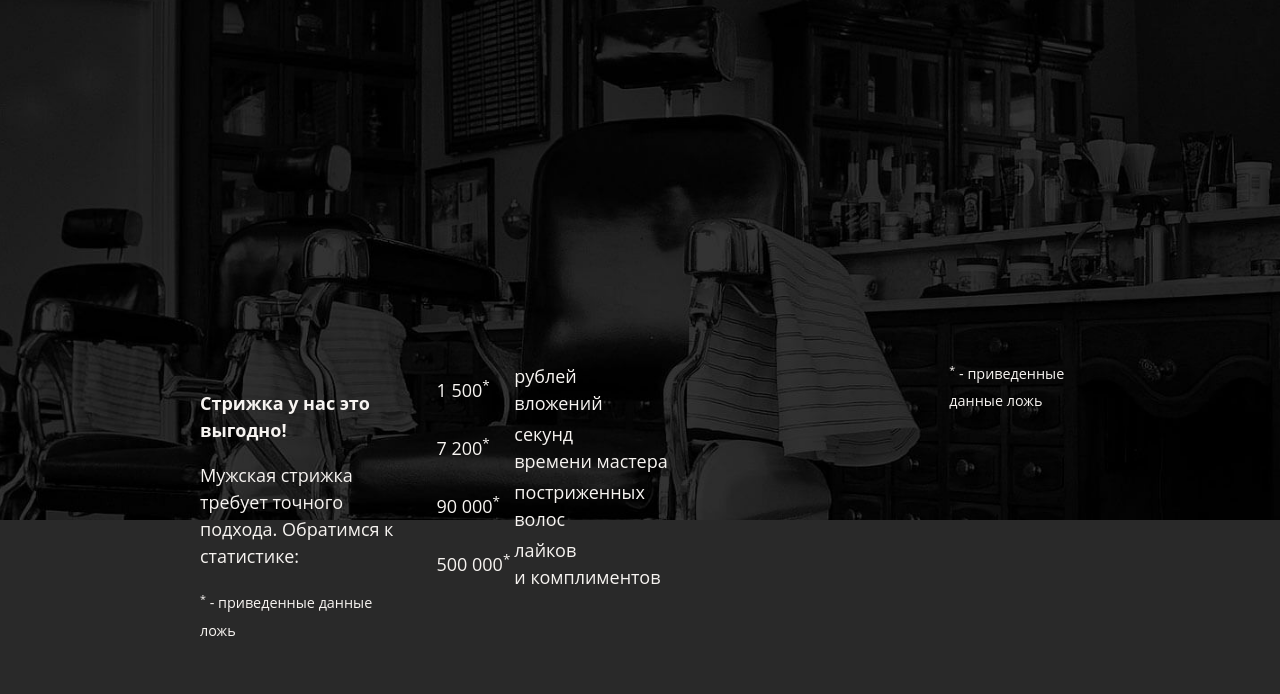
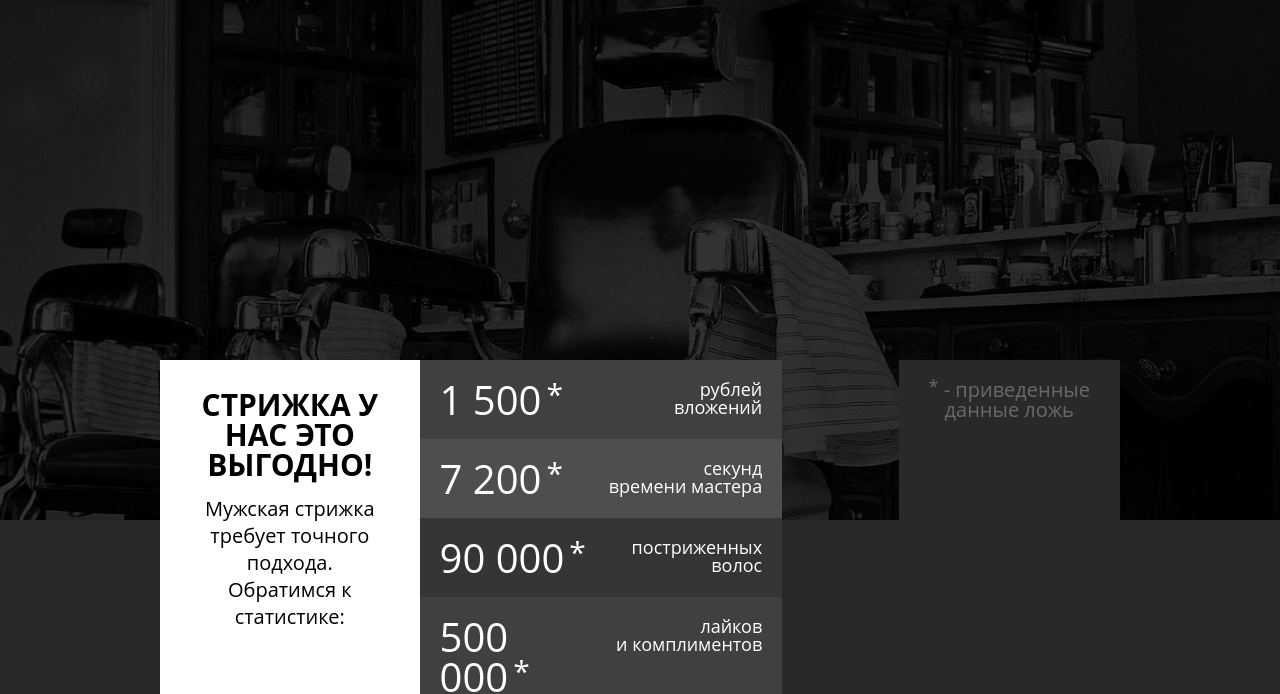
Before and after one commit to denikeev/barbershop-adaptive, a website: page source/index.html in a window 1280 px wide. Shown: the part 272-966 px from the top of the page. Drawn offline with nearby package versions, Linux system fonts and the light colour scheme.

Commit message:
Save перед заменой шрифтов

```diff
--- a/source/sass/blocks/stats.scss
+++ b/source/sass/blocks/stats.scss
@@ -8,10 +8,107 @@
   padding-right: 40px;
   padding-bottom: 25px;
   padding-left: 40px;
+
+  color: #000000;
+
+  background-color: #ffffff;
+}
+
+.stats__slogan {
+  display: block;
+  margin-bottom: 15px;
+
+  font-size: 30px;
+  line-height: 30px;
+  font-weight: bold;
+  text-align: center;
+  text-transform: uppercase;
+}
+
+.stats__intro {
+  margin: 0;
+
+  font-size: 20px;
+  line-height: 27px;
+  text-align: center;
+}
+
+.stats__legend {
+  display: block;
+
+  font-size: 20px;
+  line-height: 20px;
+}
+
+.stats__legend--bottom {
+  padding-top: 20px;
+  padding-bottom: 14px;
+
+  text-align: center;
+  color: rgba(255, 255, 255, 0.3);
+
+  background-color: $bg-darkgrey;
+}
+
+.stats__legend--top {
+  display: none;
+}
+
+.stats__legend sup {
+  top: -0.25em;
+
+  font-size: 90%;
 }
 
 .stats__list {
   width: 100%;
+
+  border-collapse: collapse;
+}
+
+.stats__list tr {
+  color: #ffffff;
+
+  background-color: #404040;
+  &:nth-child(2) {
+    background-color: #4e4e4e;
+  }
+  &:nth-child(3) {
+    background-color: #353535;
+  }
+  &:nth-child(4) {
+    background-color: #404040;
+  }
+}
+
+.stats__value,
+.stats__field {
+  width: 50%;
+  padding: 20px;
+  padding-bottom: 19px;
+
+  vertical-align: top;
+}
+
+.stats__value {
+  padding-right: 0;
+
+  font-size: 40px;
+  line-height: 40px;
+}
+
+.stats__value sup {
+  top: -0.35em;
+
+  margin-left: 5px;
+}
+
+.stats__field {
+  padding-left: 0;
+
+  font-size: 18px;
+  line-height: 18px;
+  text-align: right;
 }
 
 @media (min-width: $tablet-width) {
```
Also changed, not shown: package.json (+4 -3 lines), source/css/style.css, source/sass/style.scss (line endings or trailing spaces), 2 other files.
